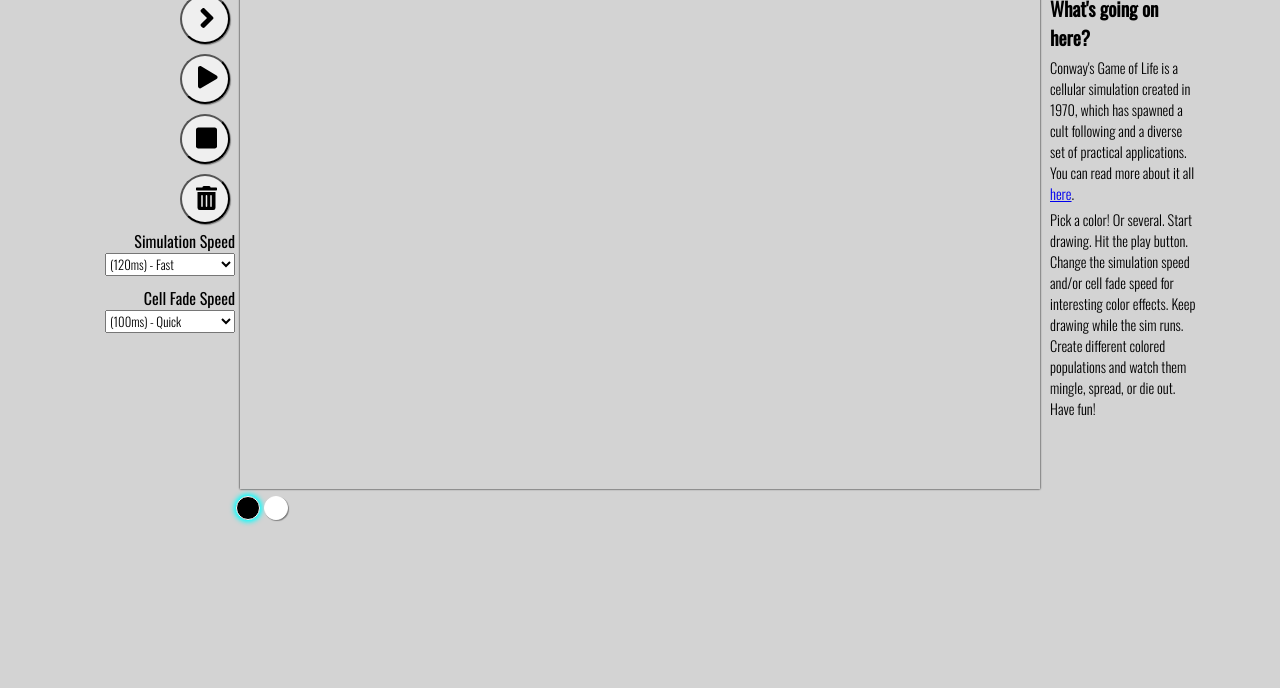
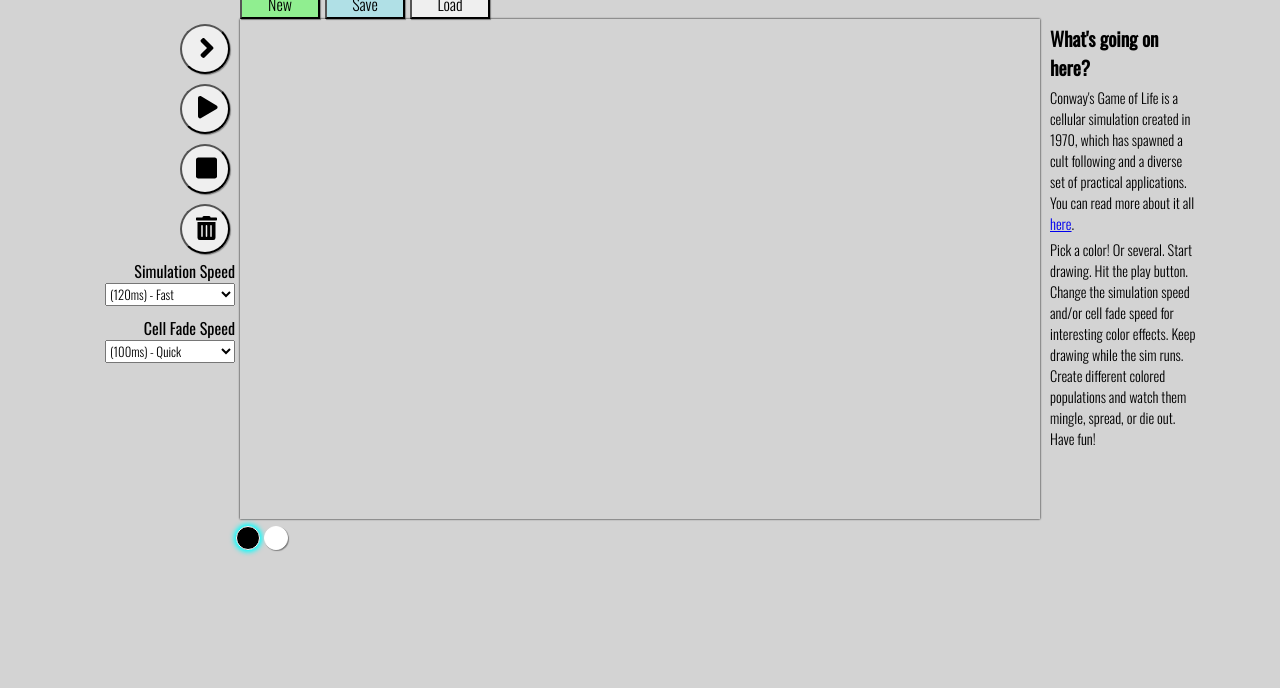
Before and after one commit to ian-schu/game-of-life, a website with bundled scripts: page index.html in a window 1280 px wide. Shown: the part 112-800 px from the top of the page. Built offline with nearby package versions, Linux system fonts and the light colour scheme; a script that the page names is missing.

Commit message:
Add filemenu

```diff
--- a/index.html
+++ b/index.html
@@ -28,6 +28,11 @@
       Ian Schumann - Galvanize Web Development - Quarter 1
     </div>
   </header>
+  <div id="menu">
+    <button id="newBoard" class="menu-button" type="button" name="newBoard">New</button>
+    <button id="saveBoard" class="menu-button" type="button" name="saveBoard">Save</button>
+    <button id="loadBoard" class="menu-button" type="button" name="loadBoard">Load</button>
+  </div>
   <div id="main">
     <div id="playback" class="wing">
       <button id="stepButton" class="playback"><i class="fas fa-angle-right"></i></button>
--- a/style/styles.css
+++ b/style/styles.css
@@ -20,8 +20,33 @@ html {
 	font-size: 1.5rem;
 }
 
+#menu {
+	width: 800px;
+	display: flex;
+	justify-content: flex-start;
+	margin: 5px auto 0px;
+}
+
+.menu-button {
+	border-top-left-radius: 5px;
+	border-top-right-radius: 5px;
+	font-family: 'Oswald', sans-serif;
+	font-weight: 300;
+	font-size: 1rem;
+	margin: 0px 5px 0 0;
+	width: 10%;
+}
+
+#newBoard {
+	background-color: lightgreen;
+}
+
+#saveBoard {
+	background-color: powderblue;
+}
+
 #main {
-	margin: 5px auto;
+	margin: 0px auto 5px;
 	width: 100%;
 	display: flex;
 	justify-content: center;
```
